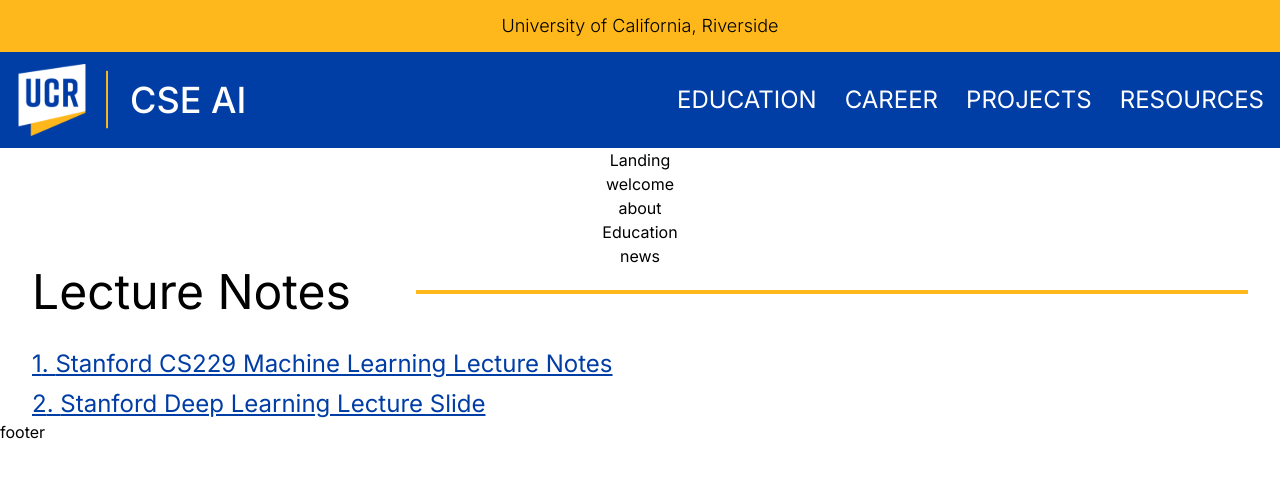
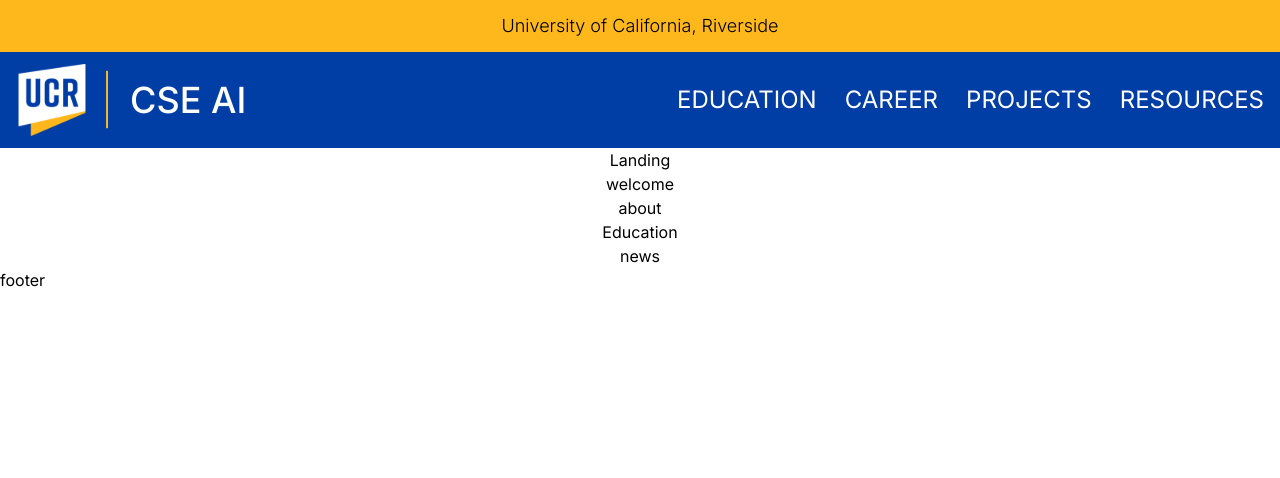
Before and after one commit to acm-ucr/CSE-AI-resources, a Next.js app: page / in a window 1280 px wide. Shown: the top 478 px of the page. Built offline with nearby package versions, Linux system fonts and the light colour scheme.

Commit message:
merge conflict

```diff
--- a/src/app/page.tsx
+++ b/src/app/page.tsx
@@ -3,7 +3,6 @@
 import Landing from "@/components/home/landing";
 import News from "@/components/home/news";
 import Welcome from "@/components/home/welcome";
-import Notes from "@/components/resources/notes";
 
 const Home = () => {
   return (
@@ -12,8 +11,13 @@
       <Welcome />
       <About />
       <Education />
-      <News />
-      <Notes />
+      <News
+        title="TITLE"
+        pageLink="/"
+        imageLink="https://www.magnite.com/wp-content/uploads/2024/05/surface-xSiQBSq-I0M-unsplash.jpg"
+        imageAlt="alt test"
+        description="Lorem ipsum dolor sit amet, consectetur adipiscing elit, sed do eiusmod tempor incididunt ut labore et dolore magna aliqua. Ut enim ad minim veniam, quis nostrud exercitation ullamco laboris nisi ut aliquip ex ea commodo consequat."
+      />
     </div>
   );
 };
```
